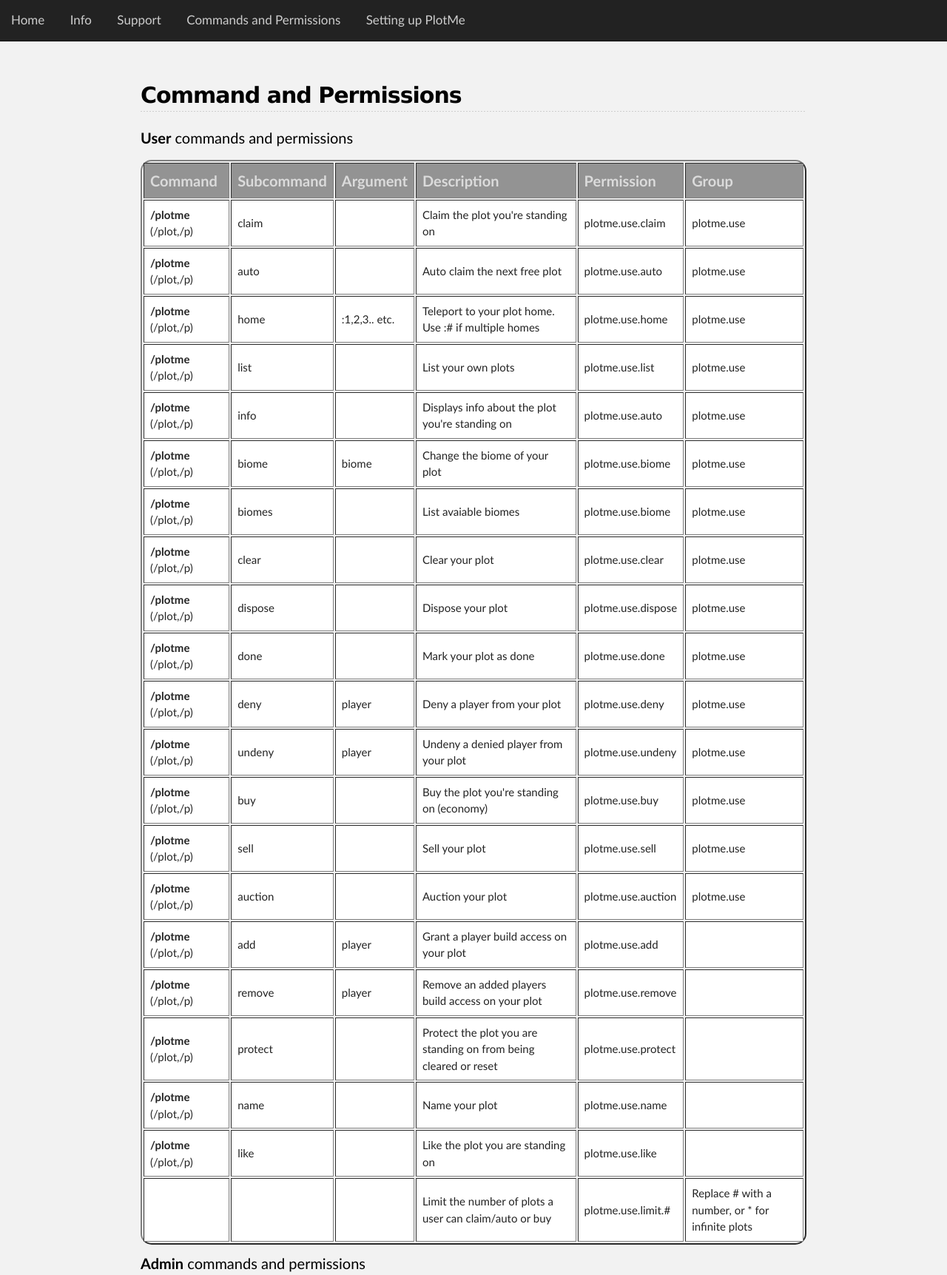
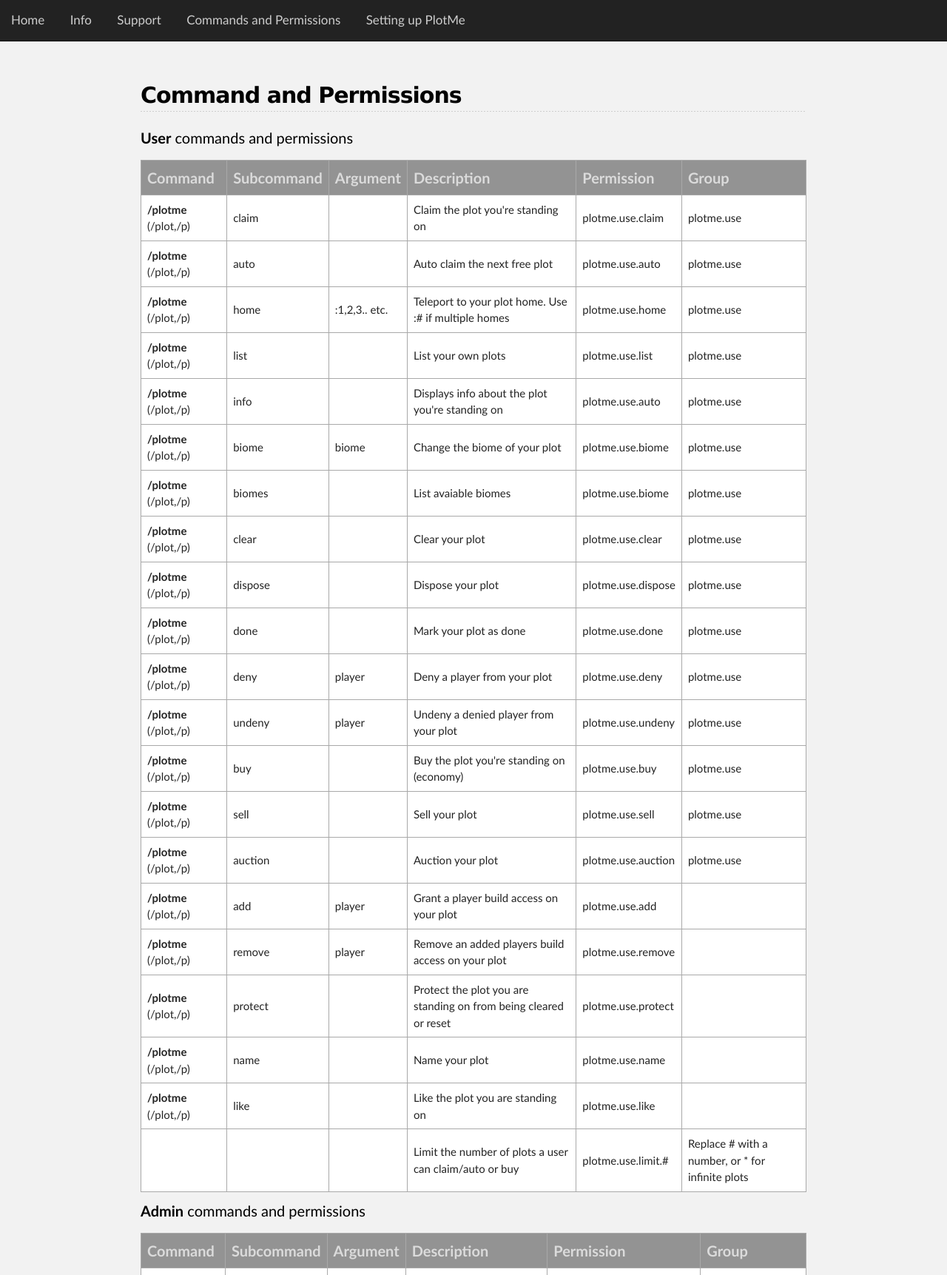
Before and after one commit to WorldCretornica/PlotMe-Core, a PHP site: page /cp.html in a window 1280 px wide. Shown: the part 210-1933 px from the top of the page at 74% size. Run offline with PHP 8.4, Linux system fonts and the light colour scheme; some libraries are stand-ins or nearby versions.

Commit message:
Update stylesheet.css

```diff
--- a/stylesheets/stylesheet.css
+++ b/stylesheets/stylesheet.css
@@ -143,6 +143,9 @@ table.tftable {
 	font-size:15px;
 	color: #DBDBDB;
 	width:100%;
+	border-width: 1px;
+	border-color: #a9a9a9;
+	border-collapse: collapse;
 	-webkit-border-radius: 15px;
 	-moz-border-radius: 15px;
 	border-radius: 15px;
```
